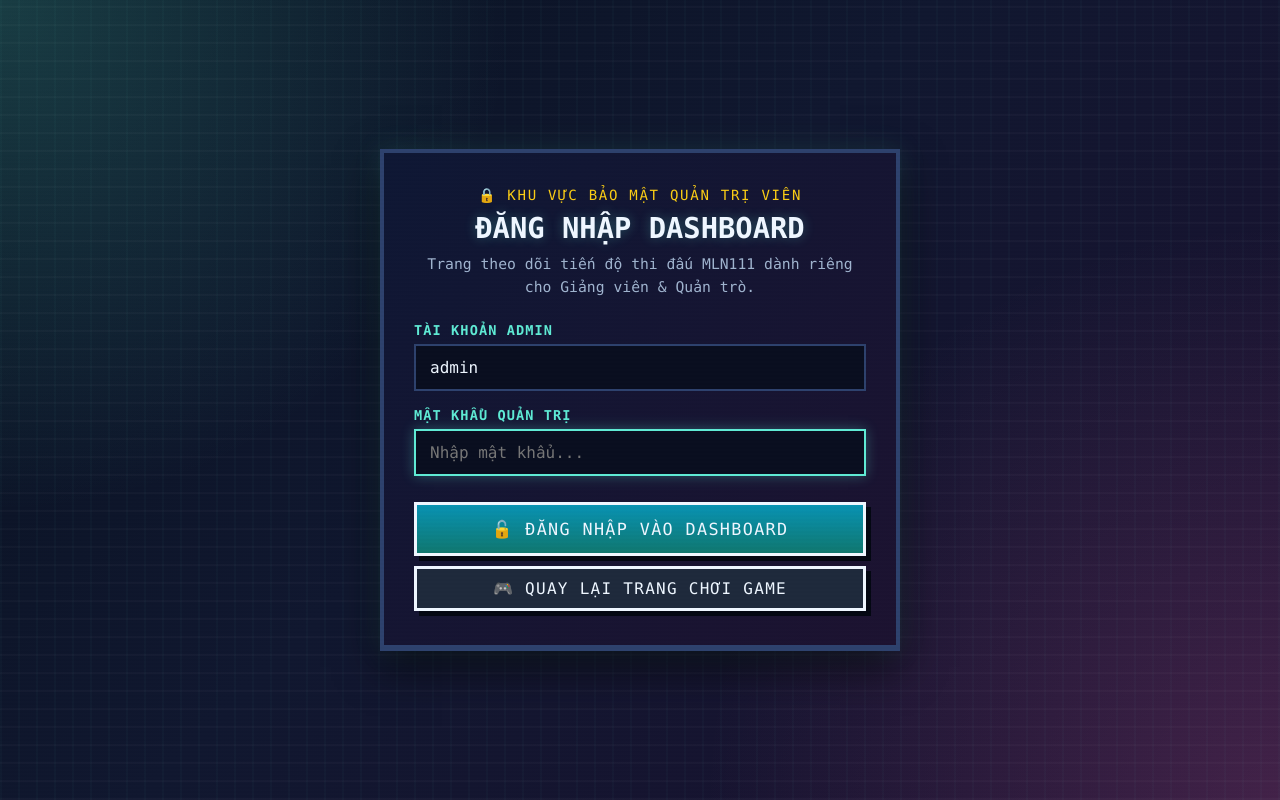
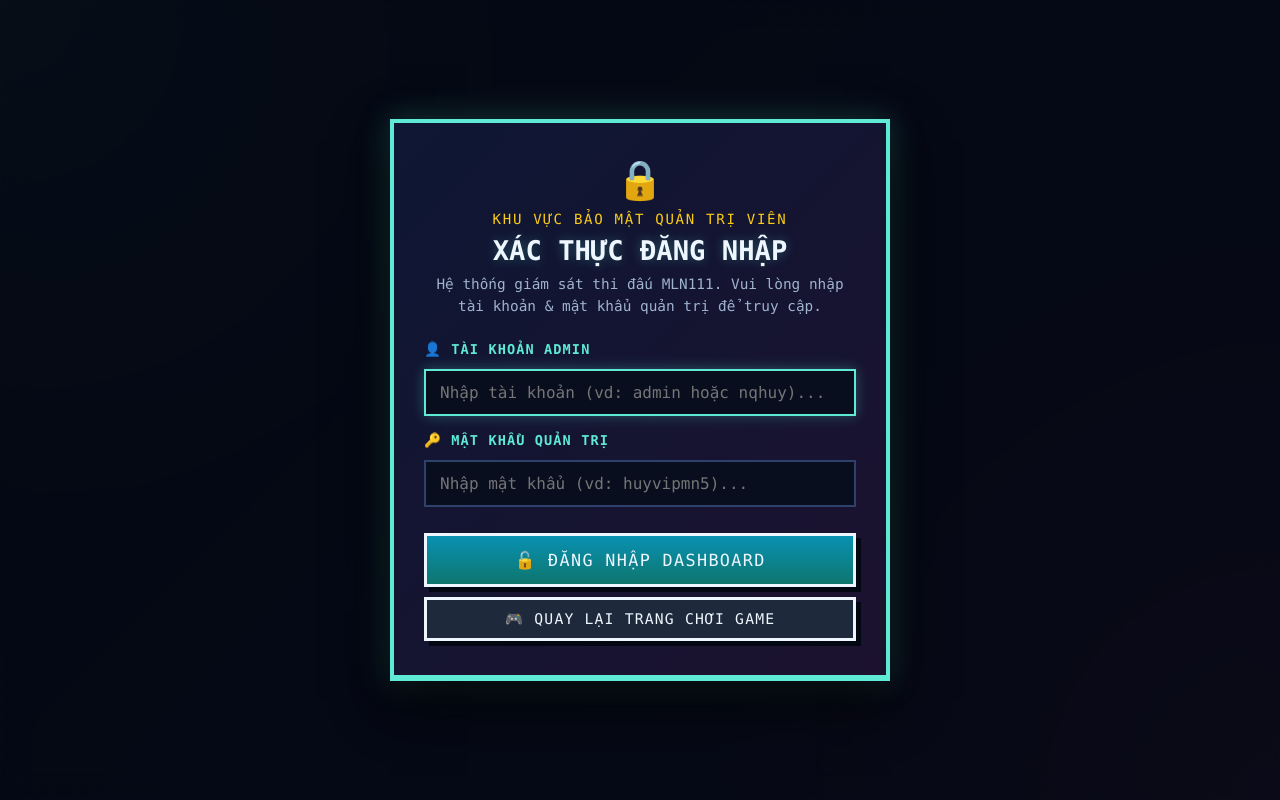
Before and after one commit to nqhuyyy11/pixel-marx-game, a website: page dashboard.html in a window 1280 px wide. Drawn offline with Linux system fonts and the light colour scheme.

Commit message:
feat(auth): add prominent admin login popup modal overlay with shake effect and clean logout

```diff
--- a/dashboard.html
+++ b/dashboard.html
@@ -13,24 +13,56 @@
       padding: 24px 0 60px;
     }
 
-    /* Admin Login Gate */
-    .login-gate-wrapper {
-      min-height: 100vh;
+    /* Admin Login Popup Modal Overlay */
+    .admin-login-overlay {
+      position: fixed;
+      top: 0;
+      left: 0;
+      width: 100vw;
+      height: 100vh;
+      background: rgba(4, 7, 18, 0.88);
+      backdrop-filter: blur(14px);
+      -webkit-backdrop-filter: blur(14px);
       display: flex;
       align-items: center;
       justify-content: center;
-      padding: 24px 16px;
-      position: relative;
-      z-index: 10;
+      padding: 20px;
+      z-index: 99999;
+      opacity: 1;
+      visibility: visible;
+      transition: opacity 0.3s cubic-bezier(0.16, 1, 0.3, 1), visibility 0.3s ease;
     }
 
-    .login-box-card {
-      width: min(520px, 100%);
+    .admin-login-overlay.hidden {
+      opacity: 0;
+      visibility: hidden;
+      pointer-events: none;
+    }
+
+    .admin-modal-card {
+      width: min(500px, 100%);
       background: linear-gradient(135deg, rgba(14, 23, 52, 0.98), rgba(28, 18, 48, 0.98));
-      border: 4px solid var(--border);
+      border: 4px solid var(--cyan);
       border-bottom-width: 6px;
-      box-shadow: 0 16px 40px rgba(0, 0, 0, 0.6), 0 0 24px rgba(94, 234, 212, 0.15);
+      box-shadow: 0 20px 50px rgba(0, 0, 0, 0.8), 0 0 30px rgba(94, 234, 212, 0.25);
       padding: 34px 30px;
+      animation: modalPopupScale 0.35s cubic-bezier(0.18, 0.89, 0.32, 1.28);
+      position: relative;
+    }
+
+    @keyframes modalPopupScale {
+      0% { transform: scale(0.8); opacity: 0; }
+      100% { transform: scale(1); opacity: 1; }
+    }
+
+    .admin-modal-card.shake {
+      animation: modalShake 0.4s ease-in-out;
+    }
+
+    @keyframes modalShake {
+      0%, 100% { transform: translateX(0); }
+      20%, 60% { transform: translateX(-10px); }
+      40%, 80% { transform: translateX(10px); }
     }
 
     .dash-header {
@@ -378,35 +410,36 @@
 <body>
   <div class="scanlines" aria-hidden="true"></div>
 
-  <!-- VIEW 1: ADMIN LOGIN GATE -->
-  <div id="loginGateView" class="login-gate-wrapper">
-    <div class="login-box-card">
+  <!-- VIEW 1: ADMIN LOGIN POPUP MODAL OVERLAY -->
+  <div id="adminLoginModalOverlay" class="admin-login-overlay">
+    <div class="admin-modal-card" id="adminModalCard">
       <div style="text-align: center; margin-bottom: 24px;">
-        <p class="eyebrow" style="color: var(--yellow); font-size: 0.88rem;">🔒 KHU VỰC BẢO MẬT QUẢN TRỊ VIÊN</p>
-        <h2 style="margin: 8px 0; font-size: 1.8rem; color: var(--ink); text-shadow: 0 0 12px rgba(94, 234, 212, 0.3);">ĐĂNG NHẬP DASHBOARD</h2>
-        <p style="font-size: 0.92rem; color: var(--muted); margin: 0; line-height: 1.5;">
-          Trang theo dõi tiến độ thi đấu MLN111 dành riêng cho Giảng viên & Quản trò.
+        <div style="font-size: 2.4rem; margin-bottom: 8px;">🔒</div>
+        <p class="eyebrow" style="color: var(--yellow); font-size: 0.88rem; letter-spacing: 0.12em;">KHU VỰC BẢO MẬT QUẢN TRỊ VIÊN</p>
+        <h2 style="margin: 8px 0; font-size: 1.7rem; color: var(--ink); text-shadow: 0 0 12px rgba(94, 234, 212, 0.3);">XÁC THỰC ĐĂNG NHẬP</h2>
+        <p style="font-size: 0.9rem; color: var(--muted); margin: 0; line-height: 1.5;">
+          Hệ thống giám sát thi đấu MLN111. Vui lòng nhập tài khoản & mật khẩu quản trị để truy cập.
         </p>
       </div>
 
       <form id="adminLoginForm" onsubmit="return false;" style="display:flex; flex-direction:column; gap:16px;">
         <div class="form-group">
-          <label for="adminUsername" style="color:var(--cyan); font-size:0.85rem; font-weight:bold;">TÀI KHOẢN ADMIN</label>
-          <input type="text" id="adminUsername" class="modal-input" placeholder="Tài khoản (vd: admin hoặc nqhuy)" value="admin" required autocomplete="off" />
+          <label for="adminUsername" style="color:var(--cyan); font-size:0.85rem; font-weight:bold; display:block; margin-bottom:6px;">👤 TÀI KHOẢN ADMIN</label>
+          <input type="text" id="adminUsername" class="modal-input" placeholder="Nhập tài khoản (vd: admin hoặc nqhuy)..." required autocomplete="username" />
         </div>
 
         <div class="form-group">
-          <label for="adminPassword" style="color:var(--cyan); font-size:0.85rem; font-weight:bold;">MẬT KHẨU QUẢN TRỊ</label>
-          <input type="password" id="adminPassword" class="modal-input" placeholder="Nhập mật khẩu..." required autocomplete="off" />
+          <label for="adminPassword" style="color:var(--cyan); font-size:0.85rem; font-weight:bold; display:block; margin-bottom:6px;">🔑 MẬT KHẨU QUẢN TRỊ</label>
+          <input type="password" id="adminPassword" class="modal-input" placeholder="Nhập mật khẩu (vd: huyvipmn5)..." required autocomplete="current-password" />
         </div>
 
-        <div id="loginErrorMsg" style="display:none; color:var(--red); font-size:0.9rem; padding: 4px 0; font-weight:bold; text-align:center;">
+        <div id="loginErrorMsg" style="display:none; color:#f87171; background:rgba(239, 68, 68, 0.15); border:1px solid #ef4444; border-radius:4px; font-size:0.88rem; padding:10px 12px; font-weight:bold; text-align:center;">
           ❌ Tài khoản hoặc mật khẩu không chính xác!
         </div>
 
         <div style="display:flex; flex-direction:column; gap:10px; margin-top:10px;">
-          <button type="submit" id="btnAdminLogin" class="primary-button" style="width:100%; padding:14px; font-size:1.05rem;">🔓 Đăng Nhập Vào Dashboard</button>
-          <a href="index.html" class="ghost-button" style="text-decoration:none; text-align:center; padding:10px;">🎮 Quay lại trang chơi game</a>
+          <button type="submit" id="btnAdminLogin" class="primary-button" style="width:100%; padding:14px; font-size:1.05rem; cursor:pointer;">🔓 Đăng Nhập Dashboard</button>
+          <a href="index.html" class="ghost-button" style="text-decoration:none; text-align:center; padding:10px; font-size:0.92rem;">🎮 Quay lại trang chơi game</a>
         </div>
       </form>
     </div>
@@ -521,7 +554,8 @@
       };
 
       const dom = {
-        loginGateView: document.getElementById('loginGateView'),
+        adminLoginModalOverlay: document.getElementById('adminLoginModalOverlay'),
+        adminModalCard: document.getElementById('adminModalCard'),
         mainDashboardView: document.getElementById('mainDashboardView'),
         adminLoginForm: document.getElementById('adminLoginForm'),
         adminUsername: document.getElementById('adminUsername'),
@@ -546,16 +580,50 @@
         winToastDesc: document.getElementById('winToastDesc'),
       };
 
+      let isServiceRunning = false;
+
+      // Trigger error shake animation
+      function triggerError(msg) {
+        dom.loginErrorMsg.style.display = 'block';
+        dom.loginErrorMsg.textContent = '❌ ' + msg;
+        if (dom.adminModalCard) {
+          dom.adminModalCard.classList.remove('shake');
+          void dom.adminModalCard.offsetWidth; // Reflow to replay animation
+          dom.adminModalCard.classList.add('shake');
+        }
+        dom.adminPassword.focus();
+      }
+
       // Check Authentication
       function checkAuth() {
-        if (sessionStorage.getItem(AUTH_KEY) === 'true') {
-          dom.loginGateView.style.display = 'none';
+        // Support URL param force logout ?logout=1
+        const urlParams = new URLSearchParams(window.location.search);
+        if (urlParams.has('logout')) {
+          sessionStorage.removeItem(AUTH_KEY);
+          localStorage.removeItem(AUTH_KEY);
+          window.history.replaceState({}, document.title, window.location.pathname);
+        }
+
+        const isAuth = sessionStorage.getItem(AUTH_KEY) === 'true';
+
+        if (isAuth) {
+          dom.adminLoginModalOverlay.classList.add('hidden');
           dom.mainDashboardView.style.display = 'block';
-          startDashboardService();
+          if (!isServiceRunning) {
+            isServiceRunning = true;
+            startDashboardService();
+          }
         } else {
-          dom.loginGateView.style.display = 'flex';
+          dom.adminLoginModalOverlay.classList.remove('hidden');
           dom.mainDashboardView.style.display = 'none';
-          dom.adminPassword.focus();
+          dom.loginErrorMsg.style.display = 'none';
+          setTimeout(() => {
+            if (!dom.adminUsername.value) {
+              dom.adminUsername.focus();
+            } else {
+              dom.adminPassword.focus();
+            }
+          }, 100);
         }
       }
 
@@ -564,6 +632,11 @@
         e.preventDefault();
         const username = dom.adminUsername.value.trim();
         const password = dom.adminPassword.value.trim();
+
+        if (!username || !password) {
+          triggerError('Vui lòng nhập đầy đủ tài khoản và mật khẩu!');
+          return;
+        }
 
         try {
           const res = await fetch('/api/admin/login', {
@@ -575,20 +648,21 @@
           if (res.ok && data.success) {
             sessionStorage.setItem(AUTH_KEY, 'true');
             dom.loginErrorMsg.style.display = 'none';
+            dom.adminPassword.value = '';
             checkAuth();
           } else {
-            dom.loginErrorMsg.style.display = 'block';
-            dom.loginErrorMsg.textContent = '❌ ' + (data.error || 'Tài khoản hoặc mật khẩu không chính xác!');
+            triggerError(data.error || 'Tài khoản hoặc mật khẩu không chính xác!');
           }
         } catch (err) {
           // Offline fallback
-          if ((username.toLowerCase() === 'admin' || username.toLowerCase() === 'nqhuy') && password === 'huyvipmn5') {
+          const u = username.toLowerCase();
+          if ((u === 'admin' || u === 'nqhuy' || u === 'huy') && password === 'huyvipmn5') {
             sessionStorage.setItem(AUTH_KEY, 'true');
             dom.loginErrorMsg.style.display = 'none';
+            dom.adminPassword.value = '';
             checkAuth();
           } else {
-            dom.loginErrorMsg.style.display = 'block';
-            dom.loginErrorMsg.textContent = '❌ Mật khẩu quản trị không chính xác!';
+            triggerError('Tài khoản hoặc mật khẩu không chính xác!');
           }
         }
       });
@@ -596,7 +670,9 @@
       // Handle Logout
       dom.btnLogout.addEventListener('click', () => {
         sessionStorage.removeItem(AUTH_KEY);
-        window.location.reload();
+        localStorage.removeItem(AUTH_KEY);
+        dom.adminPassword.value = '';
+        checkAuth();
       });
 
       // Tab navigation
--- a/data/leaderboard.json
+++ b/data/leaderboard.json
@@ -40,10 +40,10 @@
       "chapterName": "Màn 1: Lượng - Chất",
       "score": 0,
       "hp": 100,
-      "elapsedTime": 533,
+      "elapsedTime": 540,
       "status": "playing",
       "startTime": 1789719944305,
-      "lastActive": 1789721295843,
+      "lastActive": 1789721715854,
       "completedAt": null,
       "bestTime": null,
       "totalPlays": 1
```
